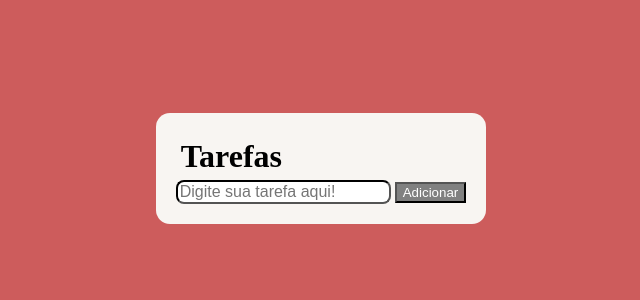
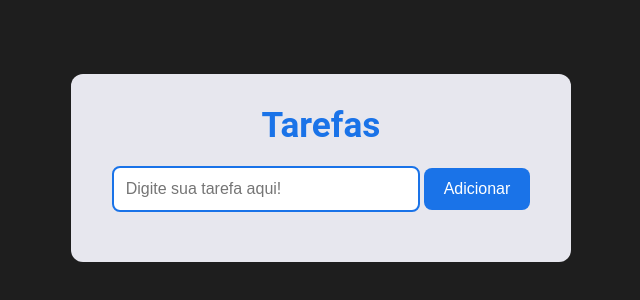
Before and after one commit to guistumpf/lista-de-tarefas, a plain HTML site: page index.html in a window 1280 px wide. Shown: the part 232-532 px from the top of the page, without its empty margins (319-959 px from the left). Drawn offline with Linux system fonts and the light colour scheme.

Commit message:
agora sim css finalizado, falta so o script

```diff
--- a/index.html
+++ b/index.html
@@ -5,12 +5,14 @@
     <title>Lista De Tarefas</title>
     <link rel="stylesheet" href="style.css">
 </head>
+
 <body>
     <div>
+
             <h1>Tarefas</h1>
-    <ul></ul>
             <input type="text" placeholder="Digite sua tarefa aqui!">
             <button>Adicionar</button>
+            <ul></ul>
 
     </div>
 
--- a/style.css
+++ b/style.css
@@ -5,36 +5,63 @@
 
 body {
     min-height: 100vh;
-    display: grid;
-    place-items: center;
+    display: flex;
+    justify-content: center;
+    align-items: center;
     margin: 0;
-    font-family: 'Times New Roman', Times, serif;
-    background-color: indianred;
+    font-family: 'Roboto', sans-serif;
+    background-color: #1e1e1e;
 }
 
 div {
-    background-color: #F8F5F2;
-    padding: 20px;
-    border-radius: 14px;
-}
 
-input {
-    font-size: 16px;
-    border-radius: 8px;
-    border-color: black;
+    padding: 30px;
+    width: 500px;
+    border-radius: 12px;
+    background-color: rgb(231, 231, 238);
+    text-align: center;
+
 }
 
 h1 {
-    padding: 5px;
+    font-size: 2.2rem;
+    margin-bottom: 20px;
+    font-weight: 700;
+    color: #1a73e8;
 }
 
+
+input {
+    display: inline-flex;
+    justify-content: space-between;
+    align-items: center;
+    margin-bottom: 20px
+}
+
+
+
+input[type="text"] {
+    width: 70%;
+    padding: 12px;
+    border: 2px solid #1a73e8;
+    border-radius: 8px;
+    font-size: 1rem;
+    transition: 0.3s;
+    outline: none;
+}
+
+
 button {
+    padding: 12px 20px;
+    background-color: #1a73e8;
+    color: #fff;
+    border: none;
+    border-radius: 8px;
+    font-size: 1rem;
     cursor: pointer;
-    background-color: grey;
-    color: white;
+    transition: 0.3s;
 }
 
 button:hover {
-    background-color: black;
-    border-color: chartreuse;
+    background-color: #0056b3;
 }
```
Lines whose indentation alone changed are shown as unchanged.
